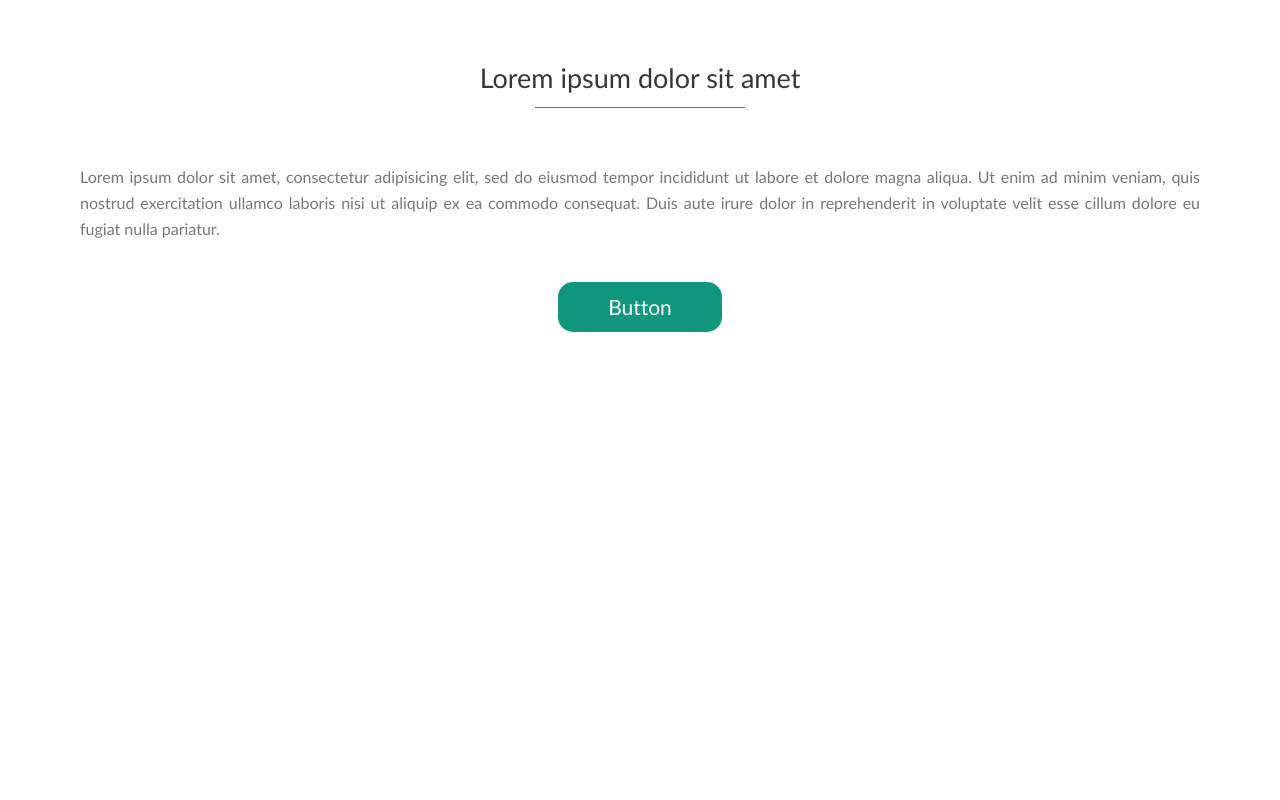
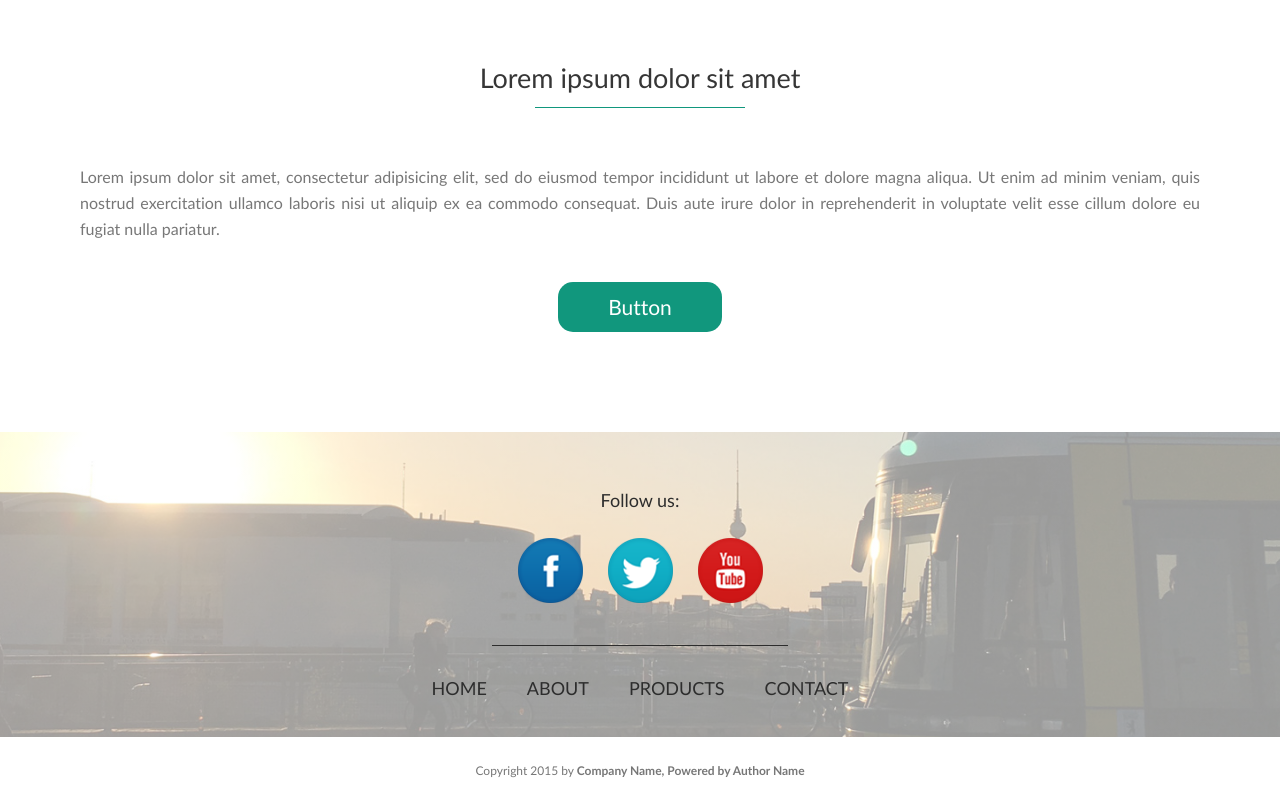
Before and after one commit to anastasiamelnyk/simple-landing-page, a website: page src/index.html in a window 1280 px wide. Shown: the part 3438-4238 px from the top of the page. Before the commit the page ends 3870 px from the top, so only its background shows below. Drawn offline with nearby package versions, Linux system fonts and the light colour scheme; files that its build step writes are made by us from their sources; files whose address does not match are found by name.

Commit message:
Footer is done

```diff
--- a/src/index.html
+++ b/src/index.html
@@ -178,6 +178,24 @@
     </section>
   </main>
 
+  <footer class="footer">
+    <div class="footer__wrapper">
+      <b class="footer__slogan">Follow us:</b>
+      <ul class="footer__social-nav social-nav">
+        <li class="social-nav__item"><a href="#" aria-label="Link to our page in Facebook" class="social-nav__link social-nav__link--fb"></a></li>
+        <li class="social-nav__item"><a href="#" aria-label="Link to our page in Twitter" class="social-nav__link social-nav__link--twitter"></a></li>
+        <li class="social-nav__item"><a href="#" aria-label="Link to our page in YouTube" class="social-nav__link social-nav__link--youtube"></a></li>
+      </ul>
+      <ul class="footer__main-nav main-nav main-nav--footer">
+        <li class="main-nav__item"><a href="#" class="main-nav__link">Home</a></li>
+        <li class="main-nav__item"><a href="#" class="main-nav__link">About</a></li>
+        <li class="main-nav__item"><a href="#" class="main-nav__link">Products</a></li>
+        <li class="main-nav__item"><a href="#" class="main-nav__link">Contact</a></li>
+      </ul>
+    </div>
+    <p class="footer__copy container">Copyright 2015 by <span class="footer__copy--bold">Company Name, Powered by Author Name</span></p>
+  </footer>
+
 
 
 
--- a/src/style/components/_main-nav.scss
+++ b/src/style/components/_main-nav.scss
@@ -60,3 +60,34 @@
     animation-delay: -.4s;
   }
 }
+
+.main-nav--footer {
+  position: relative;
+  padding-top: 30px;
+  width: initial;
+  &::before {
+    @include pseudo-el ($top: 0, $left: 80px, $right: 80px);
+    height: 1px;
+    background-color: map-get($font-colors, dark);
+  }
+  .main-nav__item { margin-right: 0; }
+  .main-nav__link {
+    padding: 0 20px;
+    color: map-get($font-colors, dark);
+    &:hover {
+      color: darken(map-get($colors, cta-color), 10%);
+    }
+    &:active {
+      color: map-get($colors, cta-color);
+    }
+  }
+  @media (max-width: map-get($breaks, m)) {
+    background: transparent;
+    padding-top: 15px;
+    &::before { opacity: .7; }
+    .main-nav__link {
+      padding: 0 10px;
+      font-size: 13px;
+    }
+  }
+}
--- a/src/style/components/_social-nav.scss
+++ b/src/style/components/_social-nav.scss
@@ -0,0 +1,26 @@
+.social-nav {
+  @include list-reset();
+  display: flex;
+}
+
+.social-nav__item {
+  margin-right: 25px;
+  &:last-child { margin-right: 0; }
+}
+
+.social-nav__link {
+  display: inline-block;
+  @include square-box(65px);
+  @include bg-cover();
+  transition: transform .3s, opacity .3s;
+  &--fb { background-image: url('../images/social-nav-fb.png'); }
+  &--twitter { background-image: url('../images/social-nav-twitter.png'); }
+  &--youtube { background-image: url('../images/social-nav-youtube.png'); }
+
+  &:hover { transform: scale(1.1); }
+  &:active { opacity: .7; }
+}
+
+@media (max-width: map-get($breaks, m)) {
+  .social-nav__link { @include square-box(50px); }
+}
--- a/src/style/layout/_footer.scss
+++ b/src/style/layout/_footer.scss
@@ -0,0 +1,34 @@
+.footer__wrapper {
+  padding-top: 55px;
+  padding-bottom: 35px;
+  display: flex;
+  flex-direction: column;
+  align-items: center;
+  @include bg-cover();
+  background-image: linear-gradient(rgba(255,255,255,.6), rgba(255,255,255,.6)),
+                    url('../images/footer-bg.jpg');
+}
+
+.footer__slogan {
+  display: inline-block;
+  font-weight: normal;
+  font-size: 18px;
+  color: map-get($font-colors, dark);
+  margin-bottom: 25px;
+}
+
+.footer__social-nav { margin-bottom: 35px; }
+
+.footer__copy {
+  margin: 0;
+  font-size: 12px;
+  line-height: 18px;
+  text-align: center;
+  padding-top: 25px;
+  padding-bottom: 20px;
+  &--bold { font-weight: 800; }
+}
+
+@media (max-width: map-get($breaks, m)) {
+  .footer__social-nav { margin-bottom: 20px; }
+}
--- a/src/style/layout/_header.scss
+++ b/src/style/layout/_header.scss
@@ -4,9 +4,7 @@
   position: relative;
   @include geometry-reset();
   background-image: url('../images/header-bg.jpg');
-  background-position: center;
-  background-size: cover;
-  background-repeat: no-repeat;
+  @include bg-cover();
 }
 
 .header__wrapper {
--- a/src/style/reusable/_mixins.scss
+++ b/src/style/reusable/_mixins.scss
@@ -33,3 +33,10 @@
   width: $size;
   height: $size;
 }
+
+//to attach a bg covering the whole element
+@mixin bg-cover {
+  background-position: center;
+  background-size: cover;
+  background-repeat: no-repeat;
+}
--- a/src/style/reusable/_variables.scss
+++ b/src/style/reusable/_variables.scss
@@ -2,7 +2,9 @@ $lato: 'Lato', 'Arial', 'Helvetica', sans-serif;
 
 $colors: (cta-color: #11977d,
           white: #fff);
+
 $font-colors: (basic: #777,
+               dark: #2d2d2d,
                heading-dark: #363636,
                heading-follower-light: #cecece
 
```
Also changed, not shown: src/images/footer-bg.jpg (added), src/images/social-nav-fb.png (added), src/images/social-nav-twitter.png (added), src/images/social-nav-youtube.png (added).
